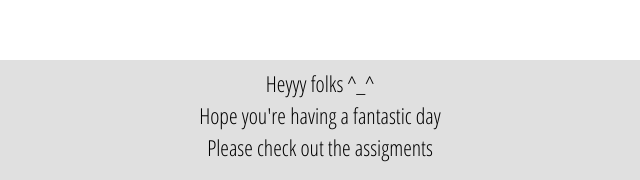
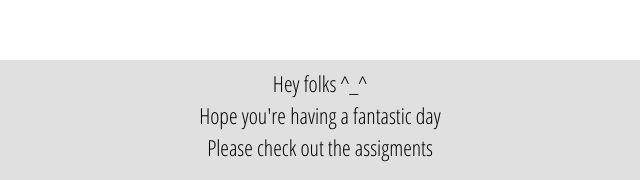
Before and after one commit to najamkhn/6mm, a plain HTML site: page index.html in a window 1280 px wide. Shown: the part 171-351 px from the top of the page, 320-960 px from the left. Drawn offline with Linux system fonts and the light colour scheme.

Commit message:
fixed a typo

```diff
--- a/index.html
+++ b/index.html
@@ -49,7 +49,7 @@
     </head>
     <body>
         <div class="element">
-            <p>Heyyy folks ^_^</p>
+            <p>Hey folks ^_^</p>
             <p>Hope you're having a fantastic day</p>
             <p>Please check out the assigments</p>
 
```
